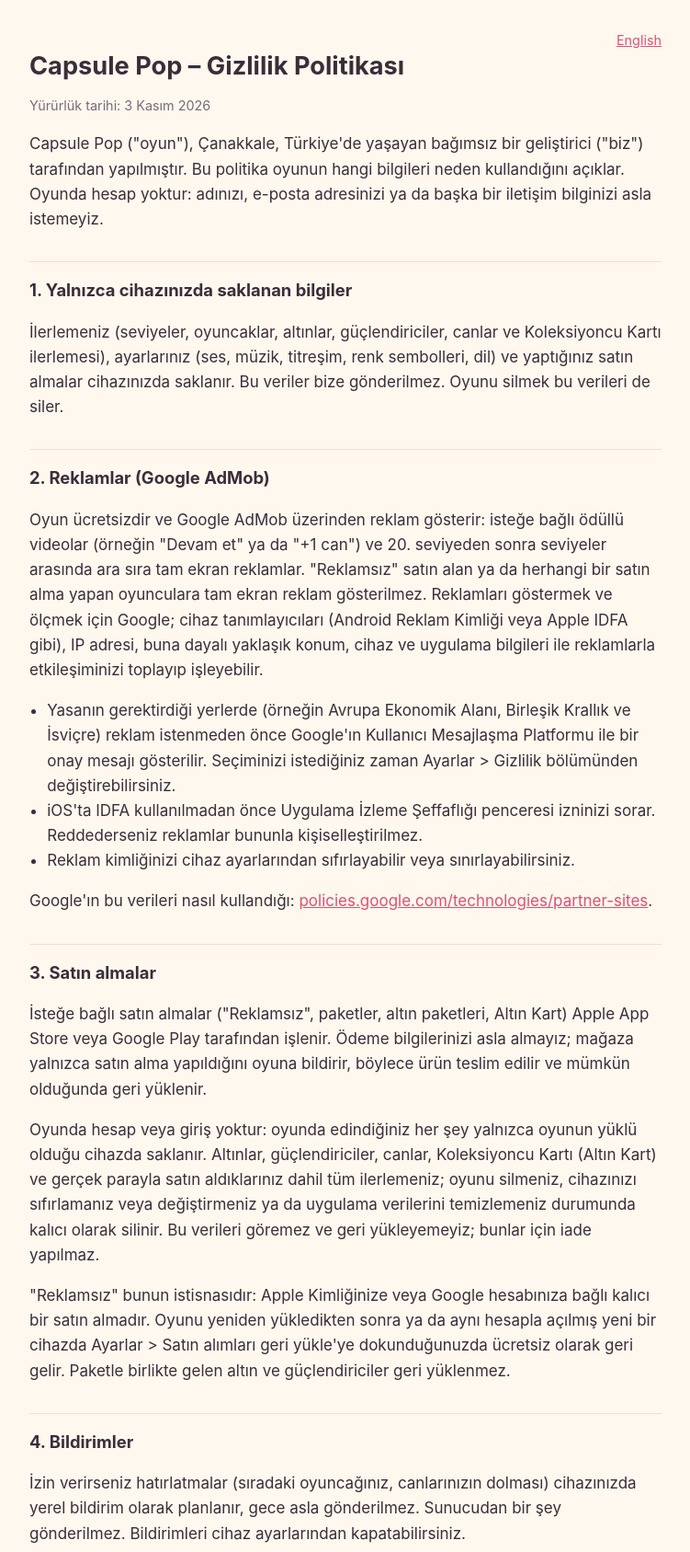
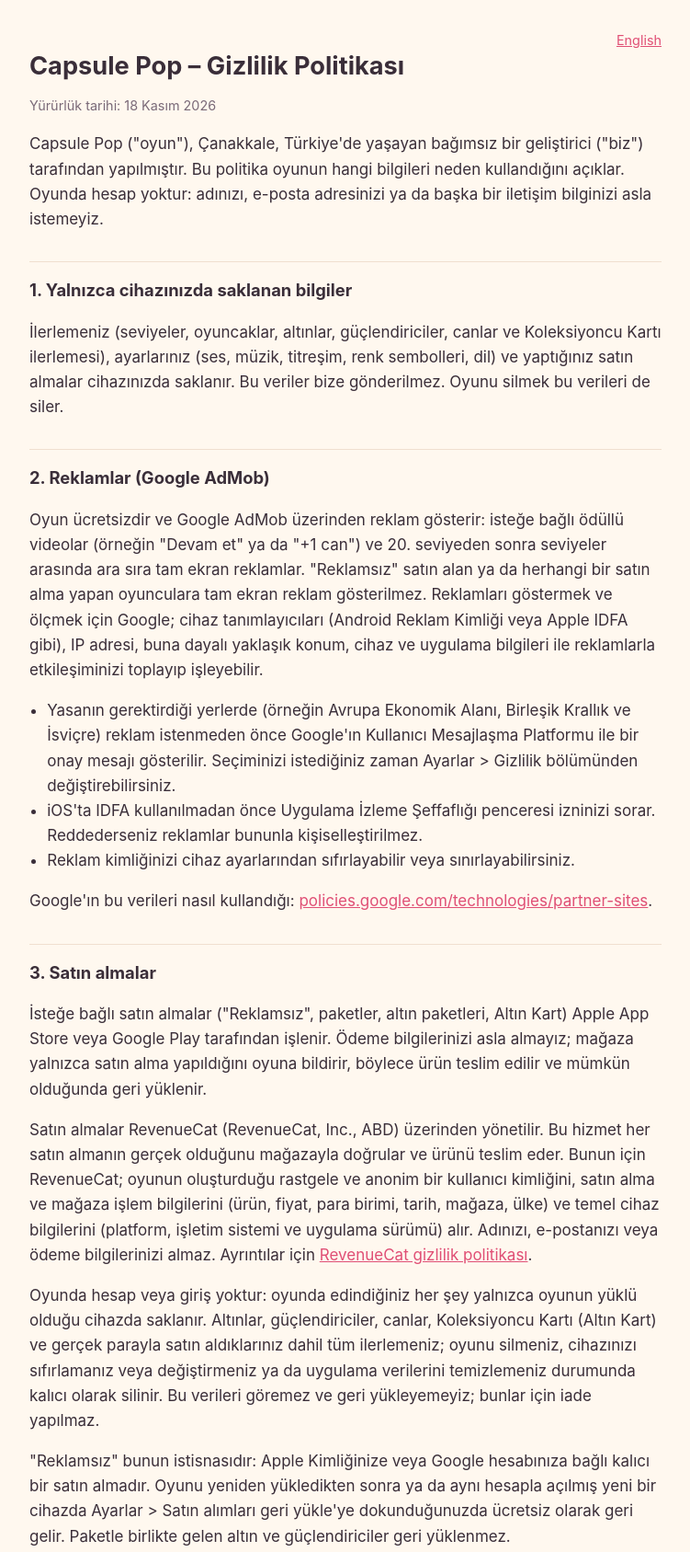
Before and after one commit to cngzkrs/capsule-pop, a plain HTML site: page privacy-tr.html in a window 1280 px wide. Shown: the top 1687 px of the page at 92% size, without its empty margins (264-1015 px from the left). Drawn offline with Linux system fonts and the light colour scheme.

Commit message:
Privacy policy: purchases go through RevenueCat (effective 18 November 2026)
Co-Authored-By: Claude Opus 5.5 <noreply@anthropic.com>

```diff
--- a/privacy-tr.html
+++ b/privacy-tr.html
@@ -24,7 +24,7 @@ ul { padding-left: 1.2rem; }
 <main>
 <p class="lang"><a href="privacy.html">English</a></p>
 <h1>Capsule Pop – Gizlilik Politikası</h1>
-<p class="meta">Yürürlük tarihi: 3 Kasım 2026</p>
+<p class="meta">Yürürlük tarihi: 18 Kasım 2026</p>
 
 <p>Capsule Pop ("oyun"), Çanakkale, Türkiye'de yaşayan bağımsız bir geliştirici ("biz") tarafından yapılmıştır. Bu politika oyunun hangi bilgileri neden kullandığını açıklar. Oyunda hesap yoktur: adınızı, e-posta adresinizi ya da başka bir iletişim bilginizi asla istemeyiz.</p>
 
@@ -42,6 +42,7 @@ ul { padding-left: 1.2rem; }
 
 <h2>3. Satın almalar</h2>
 <p>İsteğe bağlı satın almalar ("Reklamsız", paketler, altın paketleri, Altın Kart) Apple App Store veya Google Play tarafından işlenir. Ödeme bilgilerinizi asla almayız; mağaza yalnızca satın alma yapıldığını oyuna bildirir, böylece ürün teslim edilir ve mümkün olduğunda geri yüklenir.</p>
+<p>Satın almalar RevenueCat (RevenueCat, Inc., ABD) üzerinden yönetilir. Bu hizmet her satın almanın gerçek olduğunu mağazayla doğrular ve ürünü teslim eder. Bunun için RevenueCat; oyunun oluşturduğu rastgele ve anonim bir kullanıcı kimliğini, satın alma ve mağaza işlem bilgilerini (ürün, fiyat, para birimi, tarih, mağaza, ülke) ve temel cihaz bilgilerini (platform, işletim sistemi ve uygulama sürümü) alır. Adınızı, e-postanızı veya ödeme bilgilerinizi almaz. Ayrıntılar için <a href="https://www.revenuecat.com/privacy">RevenueCat gizlilik politikası</a>.</p>
 <p>Oyunda hesap veya giriş yoktur: oyunda edindiğiniz her şey yalnızca oyunun yüklü olduğu cihazda saklanır. Altınlar, güçlendiriciler, canlar, Koleksiyoncu Kartı (Altın Kart) ve gerçek parayla satın aldıklarınız dahil tüm ilerlemeniz; oyunu silmeniz, cihazınızı sıfırlamanız veya değiştirmeniz ya da uygulama verilerini temizlemeniz durumunda kalıcı olarak silinir. Bu verileri göremez ve geri yükleyemeyiz; bunlar için iade yapılmaz.</p>
 <p>"Reklamsız" bunun istisnasıdır: Apple Kimliğinize veya Google hesabınıza bağlı kalıcı bir satın almadır. Oyunu yeniden yükledikten sonra ya da aynı hesapla açılmış yeni bir cihazda Ayarlar &gt; Satın alımları geri yükle'ye dokunduğunuzda ücretsiz olarak geri gelir. Paketle birlikte gelen altın ve güçlendiriciler geri yüklenmez.</p>
 
```
Also changed, not shown: privacy.html (+2 -1 lines).
